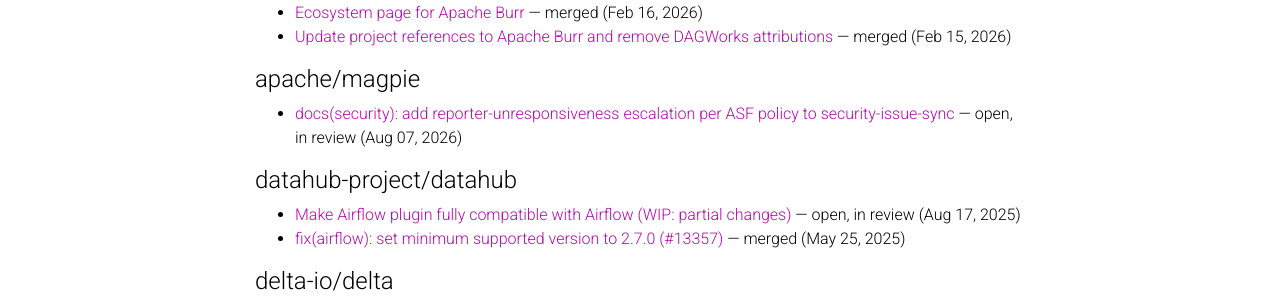
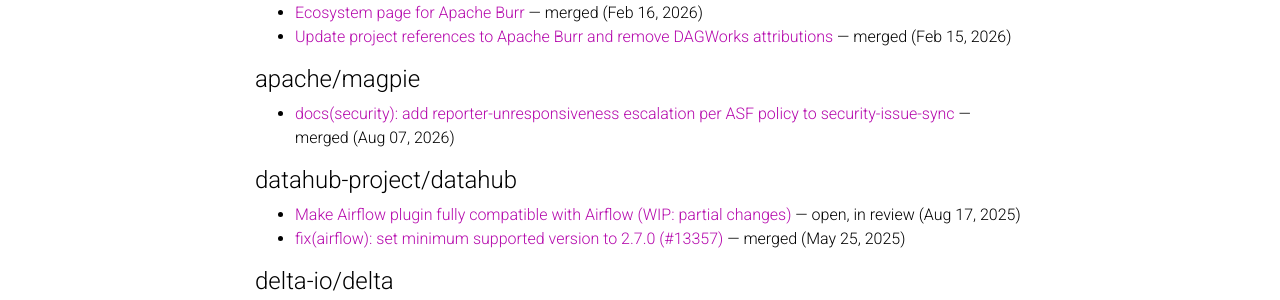
Before and after one commit to harishkesavarao/harishkesavarao.github.io, a Jekyll site: the page built from _pages/open_source.md, in a window 1280 px wide and 1202 px high. Shown: the part 611-911 px from the top of the window. Built offline with Jekyll 4.4.1, drawn with Linux system fonts in a browser that asks for light colours; comment, search, counter and statistics services are not loaded; a style sheet for code colours, icons or effects is not loaded.

Commit message:
Update open source contributions [automated]

```diff
--- a/_pages/open_source.md
+++ b/_pages/open_source.md
@@ -29,7 +29,7 @@ This page is generated automatically from GitHub pull request activity across @h
 
 #### apache/magpie
 
-- [docs(security): add reporter-unresponsiveness escalation per ASF policy to security-issue-sync](https://github.com/apache/magpie/pull/1073) — open, in review (Aug 07, 2026)
+- [docs(security): add reporter-unresponsiveness escalation per ASF policy to security-issue-sync](https://github.com/apache/magpie/pull/1073) — merged (Aug 07, 2026)
 
 #### datahub-project/datahub
 
```
